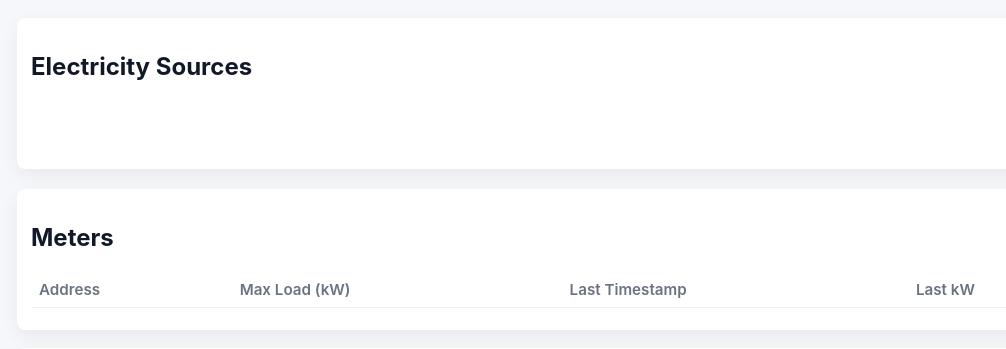
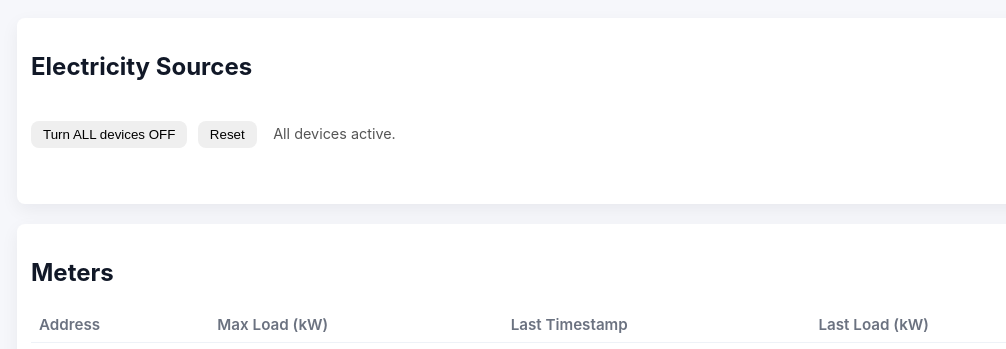
Before and after one commit to cholewa-p/Re-Source, a Flask app: page /dashboard in a window 1280 px wide. Shown: the part 141-490 px from the top of the page, without its empty margins (73-1079 px from the left). Run offline with Flask 2, Linux system fonts and the light colour scheme; lists and menus that the app fills with data are empty; some libraries are stand-ins or nearby versions.

Commit message:
add to repo

```diff
--- a/login.py
+++ b/login.py
@@ -34,7 +34,6 @@ def login():
     if not user or not check_password_hash(user["password_hash"], password):
         return jsonify({"error": "Niepoprawny użytkownik lub hasło"}), 401
 
-    # Tworzymy sesję dla zalogowanego użytkownika
     session.permanent = True
     session["user_id"] = user["account_id"]
     session["username"] = user["username"]
--- a/templates/dashboard.html
+++ b/templates/dashboard.html
@@ -30,7 +30,7 @@
     </div> -->
     <div class="card sources">
         <h2>Electricity Sources</h2>
-        <div style="margin-bottom:10px;">
+            <div style="margin-bottom:10px;">
             {%- if session.get('role') == 'admin' -%}
             <div style="margin-bottom:6px; font-weight:bold;">Select sources (click to toggle). None selected = All my sources.</div>
             <div id="sourceChips" class="chips">
@@ -41,6 +41,12 @@
                 {% endfor %}
             </div>
             {%- endif -%}
+                <!-- Device control: global buttons -->
+                <div style="margin-top:8px;">
+                    <button id="mockAllOffBtn" style="padding:6px 12px;margin-right:6px;">Turn ALL devices OFF</button>
+                    <button id="mockResetBtn" style="padding:6px 12px;">Reset</button>
+                    <span id="mockStatus" style="margin-left:12px;font-size:0.9em;color:#555;"></span>
+                </div>
             {%- if session.get('role') == 'admin' -%}
             <label for="horizonInput" style="margin-left:0;">Horizon (h):</label>
             <input id="horizonInput" type="number" min="1" max="168" value="24" style="width:70px;margin-right:8px;" />
@@ -50,10 +56,13 @@
         </div>
         <div class="source-list">
             {% for source in sources %}
-            <div class="source-item card">
+            <div class="source-item card" data-source-id="{{ source.source_id }}">
                 <strong>{{ source.source_type }}</strong><br>
-                <div class="small">Capacity: {{ source.capacity_kw }} kW</div>
+                <div class="small">Capacity: {{ ('{:.10f}'.format((source.capacity_kw|default(0)|float))).rstrip('0').rstrip('.') }} kW</div>
                 <div class="small">Location: {{ source.street }}, {{ source.city }}</div>
+                <div style="margin-top:8px;">
+                    <button class="mock-toggle" data-id="{{ source.source_id }}" style="padding:6px 10px;font-size:0.85em;">Turn OFF</button>
+                </div>
             </div>
             {% endfor %}
         </div>
@@ -81,7 +90,7 @@
                         <th>Address</th>
                         <th>Max Load (kW)</th>
                         <th>Last Timestamp</th>
-                        <th>Last kW</th>
+                        <th>Last Load (kW)</th>
                     </tr>
                 </thead>
                 {%- endif -%}
@@ -245,6 +254,117 @@
             });
         });
 
+        // --- Mock OFF state management (frontend only) ---
+        const MOCK_KEY = 'mock_off_sources_v1';
+        function loadMocked() {
+            try {
+                const raw = localStorage.getItem(MOCK_KEY) || '[]';
+                return new Set(JSON.parse(raw));
+            } catch (e) {
+                return new Set();
+            }
+        }
+        function saveMocked(set) {
+            try {
+                localStorage.setItem(MOCK_KEY, JSON.stringify(Array.from(set)));
+            } catch (e) { /* ignore */ }
+        }
+        const mocked = loadMocked();
+
+        // Apply initial mocked state for per-source buttons and chips
+        function applyMockUI() {
+            document.querySelectorAll('.mock-toggle').forEach(btn => {
+                const id = btn.getAttribute('data-id');
+                if (mocked.has(id)) {
+                    btn.textContent = 'OFF';
+                    btn.style.background = '#ff4d4d';
+                    btn.style.color = '#fff';
+                } else {
+                    btn.textContent = 'Turn OFF';
+                    btn.style.background = '';
+                    btn.style.color = '';
+                }
+            });
+            // Update global status text
+            const statusEl = document.getElementById('mockStatus');
+            if (!statusEl) return;
+            if (mocked.size === 0) statusEl.textContent = 'All devices active.';
+            else statusEl.textContent = `Devices OFF: ${Array.from(mocked).join(', ')}`;
+        }
+
+        applyMockUI();
+
+        // Toggle individual mock when clicking per-source button
+        document.querySelectorAll('.mock-toggle').forEach(btn => {
+            btn.addEventListener('click', () => {
+                const id = btn.getAttribute('data-id');
+                if (mocked.has(id)) {
+                    mocked.delete(id);
+                } else {
+                    mocked.add(id);
+                    // also unselect chip if selected to avoid confusion
+                    const chip = document.querySelector(`#sourceChips .chip[data-id='${id}']`);
+                    if (chip) { chip.classList.remove('chip-selected'); selected.delete(id); }
+                }
+                saveMocked(mocked);
+                applyMockUI();
+            });
+        });
+
+        // Global mock buttons
+        const mockAllOffBtn = document.getElementById('mockAllOffBtn');
+        const mockResetBtn = document.getElementById('mockResetBtn');
+        if (mockAllOffBtn) {
+            mockAllOffBtn.addEventListener('click', () => {
+                // mark all known sources as mocked
+                document.querySelectorAll('.mock-toggle').forEach(b => mocked.add(b.getAttribute('data-id')));
+                saveMocked(mocked);
+                applyMockUI();
+            });
+        }
+        if (mockResetBtn) {
+            mockResetBtn.addEventListener('click', () => {
+                mocked.clear();
+                saveMocked(mocked);
+                applyMockUI();
+            });
+        }
+
+        // Ensure fetchDataAndPlot excludes mocked sources from production/forecast calls
+        const originalFetchDataAndPlot = fetchDataAndPlot;
+        fetchDataAndPlot = async function() {
+            // Build query params based on selected chips and mocked set
+            const hours = 3; // show only last 3 hours
+            const params = new URLSearchParams({ hours: String(hours) });
+            // compute effective selected set excluding mocked
+            const effectiveSelected = new Set(Array.from(selected).filter(id => !mocked.has(id)));
+            if (effectiveSelected.size === 1) {
+                params.set('source_ids', Array.from(effectiveSelected).join(','));
+            } else if (effectiveSelected.size > 1) {
+                params.set('source_ids', Array.from(effectiveSelected).join(','));
+            }
+
+            try {
+                const prodUrl = '/data/production?' + params.toString();
+                const usageUrl = '/data/usage?' + params.toString();
+                const [prodResp, usageResp] = await Promise.all([fetch(prodUrl), fetch(usageUrl)]);
+                if (!prodResp.ok || !usageResp.ok) {
+                    console.debug('Data endpoints returned non-OK');
+                    return;
+                }
+                const prod = await prodResp.json();
+                const usage = await usageResp.json();
+
+                const traceProd = { x: prod['Time'], y: prod['Production'], mode: 'lines+markers', name: 'Production', line: { color: 'green' } };
+                const traceUsage = { x: usage['Time'], y: usage['Usage'], mode: 'lines+markers', name: 'Usage', line: { color: 'red' } };
+
+                const layout = { title: 'Electricity Usage vs Production - Last 3 Hours', xaxis: { title: 'Time' }, yaxis: { title: 'Energy (kWh)' }, legend: { orientation: 'h' } };
+                Plotly.newPlot('chart', [traceUsage, traceProd], layout);
+            } catch (err) {
+                console.debug('fetchDataAndPlot error', err);
+            }
+        };
+
     // Read admin flag from the table's data attribute (set server-side)
     const isAdmin = document.getElementById('metersTable').dataset.isAdmin === '1';
 
```
